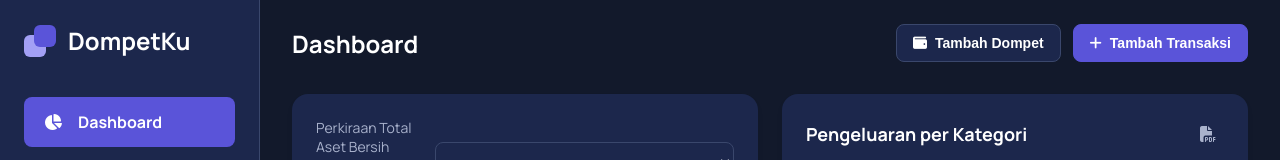
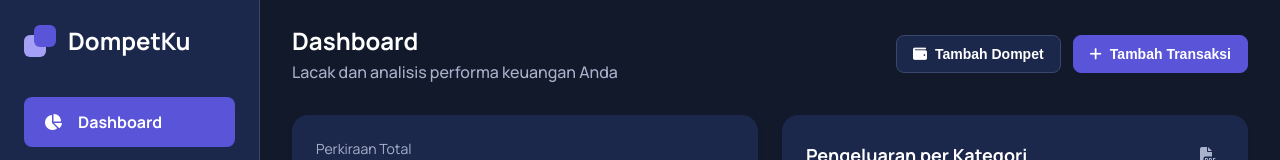
Before and after one commit to izuazu/DompetKu, a plain HTML site: page index.html in a window 1280 px wide. Shown: the top 160 px of the page. Drawn offline with nearby package versions, Linux system fonts and the light colour scheme.

Commit message:
first commit

```diff
--- a/index.html
+++ b/index.html
@@ -45,6 +45,7 @@
             <header class="main-header">
                 <div class="header-title">
                     <h2 id="page-title">Dashboard</h2>
+                    <p id="page-subtitle">Lacak dan analisis performa keuangan Anda</p>
                 </div>
                 <div class="header-actions">
                      <button class="btn" id="add-wallet-btn"><i class="fa-solid fa-wallet"></i> Tambah Dompet</button>
```
